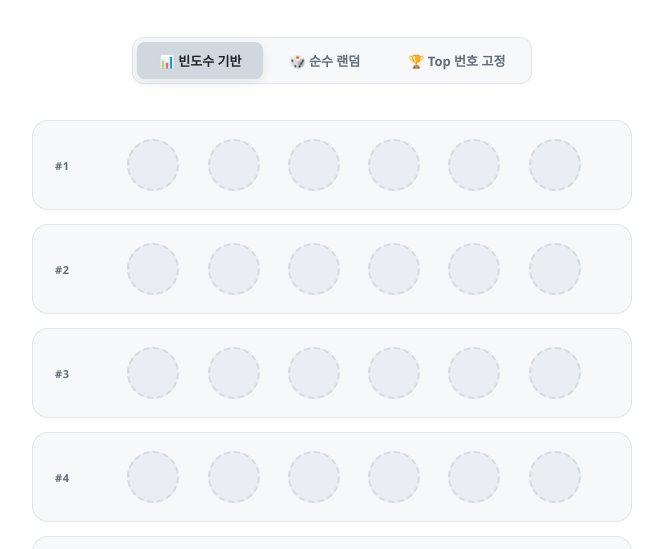
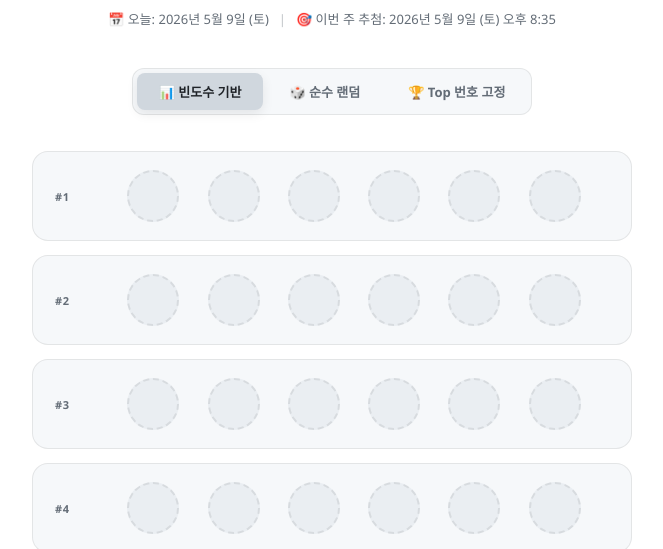
Before and after one commit to bluepapa70/jocoding, a plain HTML site: page index.html in a window 1280 px wide. Shown: the part 221-770 px from the top of the page, without its empty margins (308-971 px from the left). Drawn offline with Linux system fonts and the light colour scheme.

Commit message:
상단에 오늘 날짜 및 이번 주 추첨 일시 표시 추가
Co-Authored-By: Claude Sonnet 4.6 <noreply@anthropic.com>

```diff
--- a/index.html
+++ b/index.html
@@ -22,6 +22,7 @@
     <div class="data-badge">
       lottolyzer.com · 2002.12 ~ 2026.05 전체 회차 기준
     </div>
+    <div class="draw-info" id="drawInfo"></div>
   </header>
 
   <!-- Mode Toggle -->
@@ -83,5 +84,25 @@
   </p>
 
   <script src="main.js"></script>
+  <script>
+    (function () {
+      const now = new Date();
+      const days = ['일', '월', '화', '수', '목', '금', '토'];
+      const fmt = d => `${d.getFullYear()}년 ${d.getMonth() + 1}월 ${d.getDate()}일 (${days[d.getDay()]})`;
+
+      const todayStr = fmt(now);
+
+      const draw = new Date(now);
+      const dow = draw.getDay(); // 0=일 6=토
+      const daysUntilSat = (6 - dow + 7) % 7 || 7;
+      // 오늘이 토요일이고 20:35 이전이면 오늘이 추첨일
+      const isTodaySat = dow === 6 && (now.getHours() < 20 || (now.getHours() === 20 && now.getMinutes() < 35));
+      if (!isTodaySat) draw.setDate(draw.getDate() + daysUntilSat);
+      const drawStr = `${fmt(draw)} 오후 8:35`;
+
+      document.getElementById('drawInfo').innerHTML =
+        `<span>📅 오늘: ${todayStr}</span><span class="draw-divider">|</span><span>🎯 이번 주 추첨: ${drawStr}</span>`;
+    })();
+  </script>
 </body>
 </html>
--- a/style.css
+++ b/style.css
@@ -145,6 +145,21 @@ h1 .gold { color: var(--accent); }
   width: 6px; height: 6px;
   border-radius: 50%;
   background: var(--green);
+}
+
+.draw-info {
+  margin-top: 12px;
+  display: flex;
+  align-items: center;
+  gap: 10px;
+  flex-wrap: wrap;
+  justify-content: center;
+  font-size: 13px;
+  color: var(--muted);
+}
+
+.draw-divider {
+  opacity: 0.4;
 }
 
 /* ───────────── MODE TOGGLE ───────────── */
```
